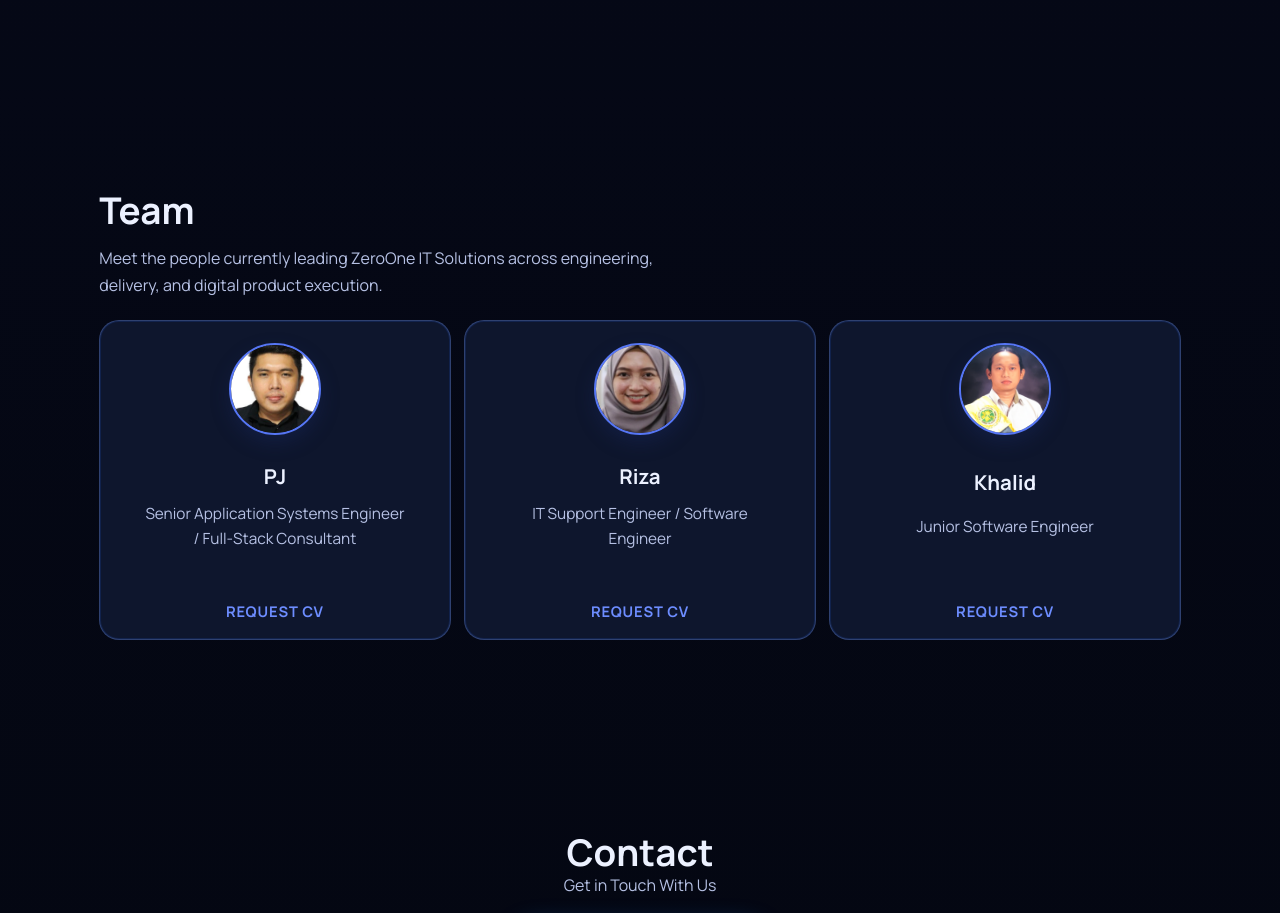
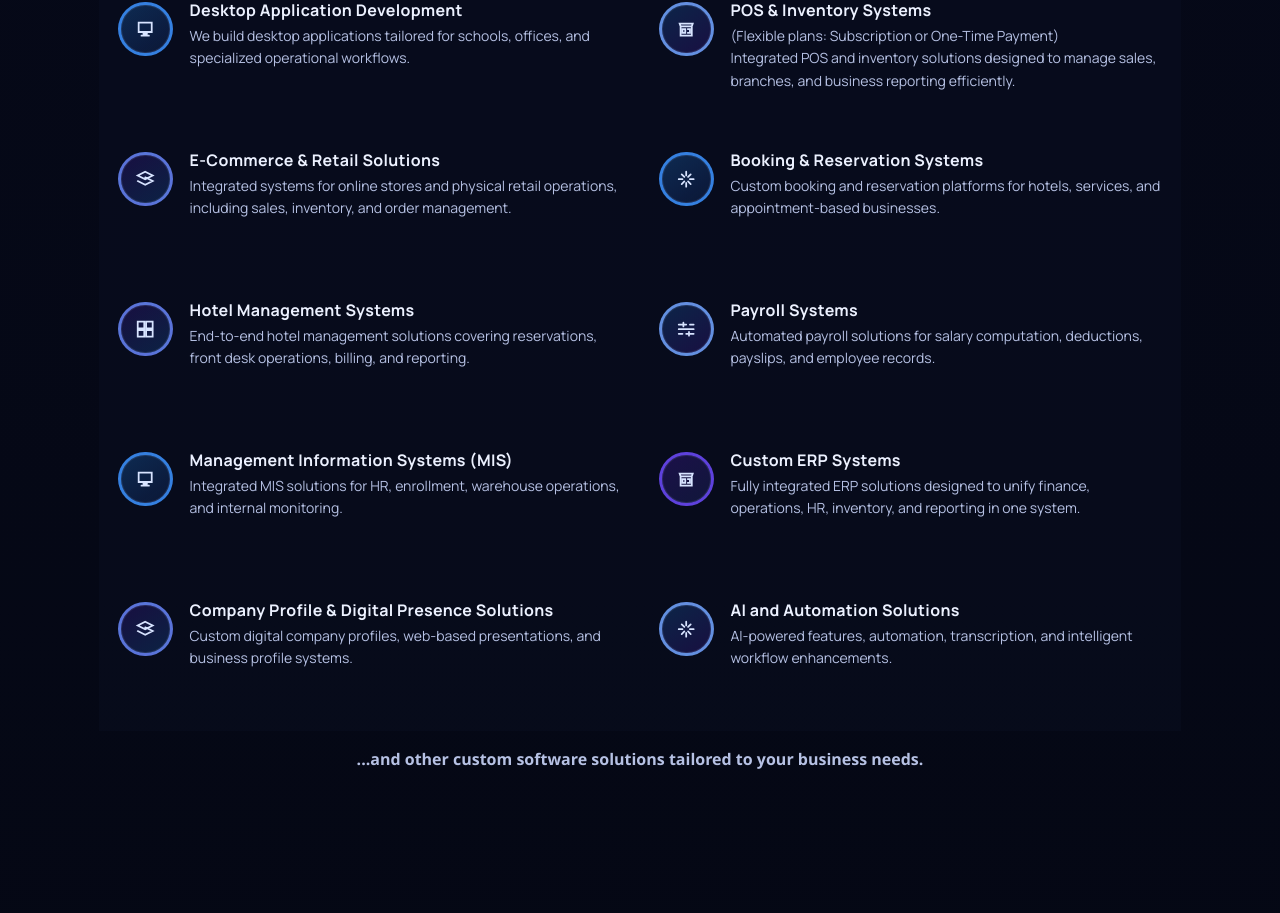
Before and after one commit to zero-one-projects/zeroone-website, a JavaScript app: page / in a window 1280 px wide. Shown: the part 1880-2793 px from the top of the page. Built offline with nearby package versions, Linux system fonts and the light colour scheme; the HTML template or start-up script is replaced by a standard one.

Commit message:
feat: enhance CardSection with outro support and improve service descriptions

```diff
--- a/src/App.css
+++ b/src/App.css
@@ -194,6 +194,8 @@ h2 {
 .hero-copy {
   margin: 1rem 0 0;
   max-width: 62ch;
+  font-family: 'Century Gothic', 'AppleGothic', 'Avenir Next', 'Segoe UI', sans-serif;
+  font-weight: 400;
   color: var(--muted);
   line-height: 1.7;
 }
@@ -214,6 +216,8 @@ h2 {
 
 .text-section-copy {
   margin: 1rem 0 0;
+  font-family: 'Century Gothic', 'AppleGothic', 'Avenir Next', 'Segoe UI', sans-serif;
+  font-weight: 400;
   color: var(--muted);
   line-height: 1.7;
 }
@@ -383,6 +387,104 @@ h2 {
   scroll-snap-type: x proximity;
   scrollbar-width: thin;
   scrollbar-color: rgba(109, 141, 255, 0.45) transparent;
+}
+
+.services-cap-grid {
+  margin-top: 1.65rem;
+  display: grid;
+  grid-template-columns: repeat(2, minmax(0, 1fr));
+}
+
+.services-cap-card {
+  display: grid;
+  grid-template-columns: auto 1fr;
+  gap: 1.05rem;
+  align-items: start;
+  min-height: 150px;
+  padding: 1.3rem 1.2rem;
+  background: rgba(12, 18, 38, 0.35);
+}
+
+.services-cap-card-centered {
+  grid-template-columns: 1fr;
+  justify-items: center;
+  text-align: center;
+  min-height: 150px;
+}
+
+.services-cap-card-centered .services-cap-copy {
+  display: grid;
+  gap: 0.2rem;
+  justify-items: center;
+}
+
+.services-cap-card:nth-child(odd) {
+  border-right: 0;
+}
+
+.services-cap-card:nth-last-child(n + 3) {
+  border-bottom: 0;
+}
+
+.services-cap-icon {
+  width: 3.4rem;
+  height: 3.4rem;
+  border-radius: 999px;
+  display: inline-flex;
+  align-items: center;
+  justify-content: center;
+  border: 3px solid rgba(109, 141, 255, 0.8);
+  background: linear-gradient(145deg, rgba(93, 35, 219, 0.2), rgba(35, 145, 255, 0.18));
+  box-shadow: inset 0 0 0 1px rgba(188, 205, 255, 0.12);
+}
+
+.services-cap-icon svg {
+  width: 1.4rem;
+  height: 1.4rem;
+  stroke: #d8e4ff;
+  fill: none;
+  stroke-width: 1.9;
+}
+
+.services-cap-card:nth-child(2n) .services-cap-icon {
+  border-color: rgba(111, 78, 255, 0.82);
+  background: linear-gradient(145deg, rgba(93, 35, 219, 0.24), rgba(70, 91, 232, 0.16));
+}
+
+.services-cap-card:nth-child(3n) .services-cap-icon {
+  border-color: rgba(62, 148, 255, 0.84);
+  background: linear-gradient(145deg, rgba(35, 145, 255, 0.24), rgba(40, 95, 224, 0.14));
+}
+
+.services-cap-card:nth-child(4n) .services-cap-icon {
+  border-color: rgba(116, 167, 255, 0.84);
+  background: linear-gradient(145deg, rgba(35, 145, 255, 0.2), rgba(93, 35, 219, 0.2));
+}
+
+.services-cap-copy h3 {
+  margin-bottom: 0.35rem;
+  font-family: 'Manrope', 'Avenir Next', 'Segoe UI', sans-serif;
+  font-size: 16px;
+  letter-spacing: 0.02em;
+}
+
+.services-cap-copy p {
+  margin: 0;
+  font-family: 'Manrope', 'Avenir Next', 'Segoe UI', sans-serif;
+  color: #b6c1e4;
+  font-size: 14px;
+  line-height: 1.6;
+  white-space: pre-line;
+}
+
+.services-outro {
+  margin: 1rem 0 0;
+  text-align: center;
+  font-family: 'Century Gothic', 'AppleGothic', 'Avenir Next', 'Segoe UI', sans-serif;
+  font-weight: 700;
+  color: #b6c1e4;
+  font-size: 1rem;
+  line-height: 1.6;
 }
 
 .swipe-grid::-webkit-scrollbar {
@@ -613,6 +715,28 @@ h2 {
     max-height: 250px;
   }
 
+  .services-cap-grid {
+    grid-template-columns: 1fr;
+  }
+
+  .services-cap-card:nth-child(odd),
+  .services-cap-card:nth-child(-n + 2) {
+    border-right: 0;
+    border-bottom: 0;
+  }
+
+  .services-cap-card:not(:last-child) {
+    border-bottom: 0;
+  }
+
+  .services-cap-copy h3 {
+    font-size: 16px;
+  }
+
+  .services-cap-copy p {
+    font-size: 14px;
+  }
+
   .project-counters-grid {
     margin-top: 0.9rem;
   }
--- a/src/App.js
+++ b/src/App.js
@@ -23,6 +23,7 @@ const sectionRenderers = {
       id={section.id}
       title={section.title}
       intro={section.intro}
+      outro={section.outro}
       cards={section.cards}
       variant={section.variant}
     />
--- a/src/components/CardSection.js
+++ b/src/components/CardSection.js
@@ -1,23 +1,68 @@
 import SectionHeading from './SectionHeading';
 
-function CardSection({ id, title, intro, cards, variant }) {
-  const isSwipe = variant === 'swipe';
+function ServiceIcon({ index }) {
+  const icons = [
+    <path key="grid" d="M4 4h7v7H4Zm9 0h7v7h-7ZM4 13h7v7H4Zm9 0h7v7h-7Z" />,
+    <path
+      key="sliders"
+      d="M4 7h8m4 0h4M9 5v4M4 17h4m4 0h8M15 15v4M4 12h16"
+      fill="none"
+      strokeLinecap="round"
+      strokeLinejoin="round"
+    />,
+    <path key="desktop" d="M5 5h14v10H5Zm5 12h4M8 19h8" fill="none" strokeLinecap="round" />,
+    <path key="store" d="M5 6h14l-1 3H6Zm1 3h12v10H6Zm2 3h3v4H8Zm5 0h3v4h-3" />,
+    <path key="layers" d="m12 4 8 4-8 4-8-4Zm0 6 8 4-8 4-8-4" fill="none" strokeLinecap="round" />,
+    <path
+      key="spark"
+      d="M12 4v4m0 8v4M4 12h4m8 0h4m-3.2-5.2-2.8 2.8m0 4.8 2.8 2.8m-9.6 0 2.8-2.8m0-4.8L7.2 6.8"
+      fill="none"
+      strokeLinecap="round"
+    />
+  ];
+
+  return (
+    <svg viewBox="0 0 24 24" aria-hidden="true">
+      {icons[index % icons.length]}
+    </svg>
+  );
+}
+
+function CardSection({ id, title, intro, outro, cards, variant }) {
+  const isCapabilities = variant === 'swipe';
 
   return (
     <section className="section reveal-section reveal-delay-2" id={id}>
       <SectionHeading title={title} intro={intro} />
-      <div className={isSwipe ? 'swipe-grid' : 'card-grid'}>
-        {cards.map((card, index) => (
+      <div className={isCapabilities ? 'services-cap-grid' : 'card-grid'}>
+        {cards.map((card, index) => {
+          return (
           <article
             key={card.title}
-            className={`${isSwipe ? 'feature-card swipe-card' : 'feature-card'} reveal-card`}
+            className={`${isCapabilities ? 'services-cap-card' : 'feature-card'} reveal-card`}
             style={{ '--stagger-index': index }}
           >
-            <h3>{card.title}</h3>
-            <p>{card.description}</p>
+            {isCapabilities ? (
+              <>
+                <span className="services-cap-icon" aria-hidden="true">
+                  <ServiceIcon index={index} />
+                </span>
+                <div className="services-cap-copy">
+                  <h3>{card.title}</h3>
+                  <p>{card.description}</p>
+                </div>
+              </>
+            ) : (
+              <>
+                <h3>{card.title}</h3>
+                <p>{card.description}</p>
+              </>
+            )}
           </article>
-        ))}
+          );
+        })}
       </div>
+      {outro ? <p className="services-outro">{outro}</p> : null}
     </section>
   );
 }
--- a/src/content/companyProfile.js
+++ b/src/content/companyProfile.js
@@ -53,30 +53,65 @@ export const companyProfile = {
       variant: 'swipe',
       intro:
         'We build practical digital solutions for businesses, schools, retail operations, and enterprise teams, from internal systems to customer-facing platforms.',
+      outro: '...and other custom software solutions tailored to your business needs.',
       cards: [
         {
           title: 'Custom Web Application Development',
-          description: 'Responsive portals, dashboards, and business platforms built to scale.'
+          description: 'Responsive portals, dashboards, and scalable business platforms tailored to your needs.'
         },
         {
           title: 'Mobile App Development',
-          description: 'Mobile apps for operations, customer services, and digital products.'
+          description: 'Mobile applications for business operations, customer engagement, and digital products.'
         },
         {
           title: 'Desktop Application Development',
-          description: 'Desktop systems for schools, offices, and specialized workflows.'
+          description:
+            'We build desktop applications tailored for schools, offices, and specialized operational workflows.'
         },
         {
-          title: 'POS and Inventory Systems',
-          description: 'POS, inventory, branch operations, and sales reporting solutions.'
+          title: 'POS & Inventory Systems',
+          description:
+            '(Flexible plans: Subscription or One-Time Payment)\nIntegrated POS and inventory solutions designed to manage sales, branches, and business reporting efficiently.'
         },
         {
-          title: 'Management Information Systems',
-          description: 'MIS, HR, enrollment, warehouse, and internal monitoring systems.'
+          title: 'E-Commerce & Retail Solutions',
+          description:
+            'Integrated systems for online stores and physical retail operations, including sales, inventory, and order management.'
+        },
+        {
+          title: 'Booking & Reservation Systems',
+          description:
+            'Custom booking and reservation platforms for hotels, services, and appointment-based businesses.'
+        },
+        {
+          title: 'Hotel Management Systems',
+          description:
+            'End-to-end hotel management solutions covering reservations, front desk operations, billing, and reporting.'
+        },
+        {
+          title: 'Payroll Systems',
+          description:
+            'Automated payroll solutions for salary computation, deductions, payslips, and employee records.'
+        },
+        {
+          title: 'Management Information Systems (MIS)',
+          description:
+            'Integrated MIS solutions for HR, enrollment, warehouse operations, and internal monitoring.'
+        },
+        {
+          title: 'Custom ERP Systems',
+          description:
+            'Fully integrated ERP solutions designed to unify finance, operations, HR, inventory, and reporting in one system.'
+        },
+        {
+          title: 'Company Profile & Digital Presence Solutions',
+          description:
+            'Custom digital company profiles, web-based presentations, and business profile systems.'
         },
         {
           title: 'AI and Automation Solutions',
-          description: 'AI features, automation, transcription, and smart workflow enhancements.'
+          description:
+            'AI-powered features, automation, transcription, and intelligent workflow enhancements.'
         }
       ]
     },
```
